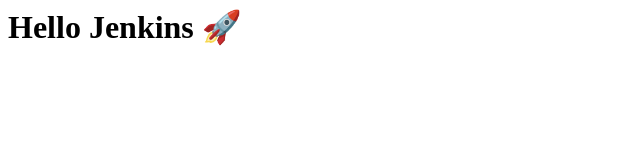
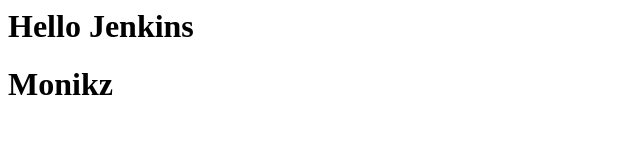
Before and after one commit to mosh18/simplejen, a plain HTML site: page index.html in a window 1280 px wide. Shown: the whole page, without its empty margins (0-640 px from the left). Drawn offline with Linux system fonts and the light colour scheme.

Commit message:
your message

```diff
--- a/index.html
+++ b/index.html
@@ -1 +1,2 @@
-<h1>Hello Jenkins 🚀</h1>
+<h1>Hello Jenkins </h1>
+<h1> Monikz</h1>
```
